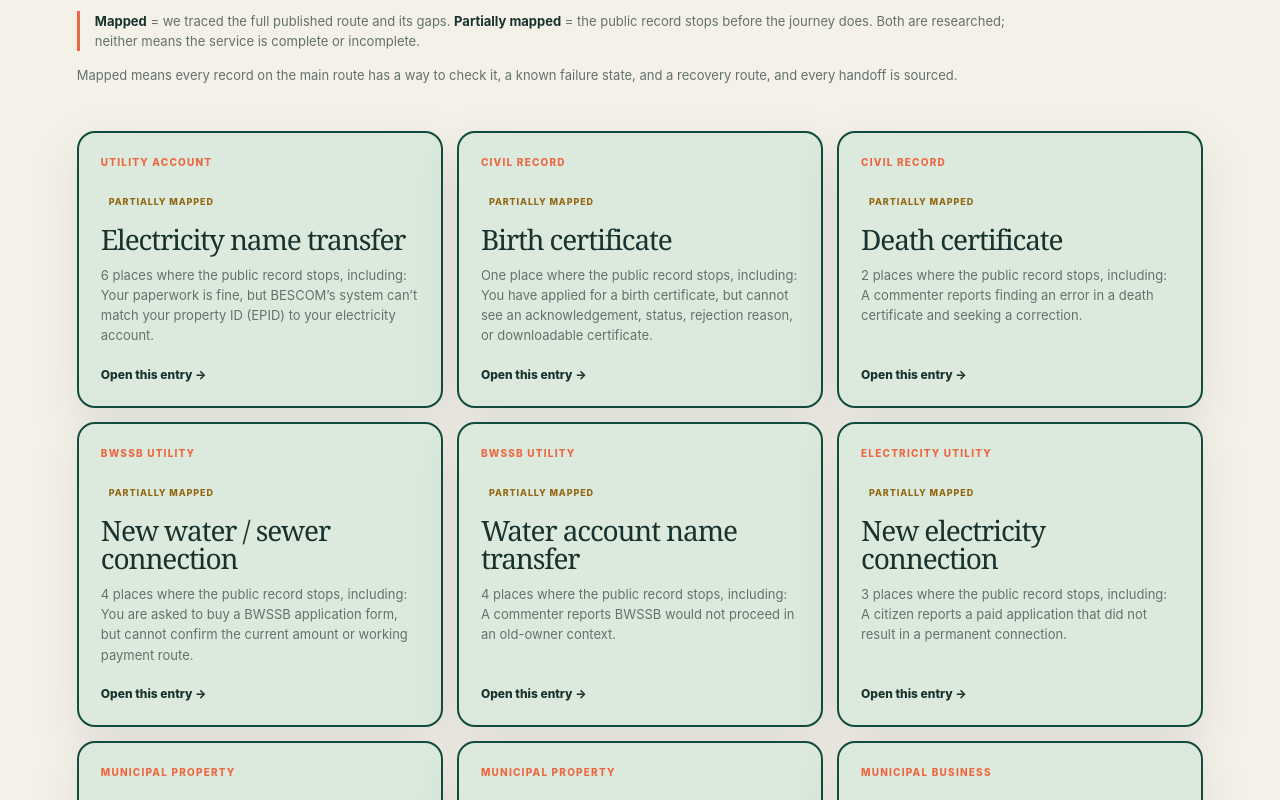
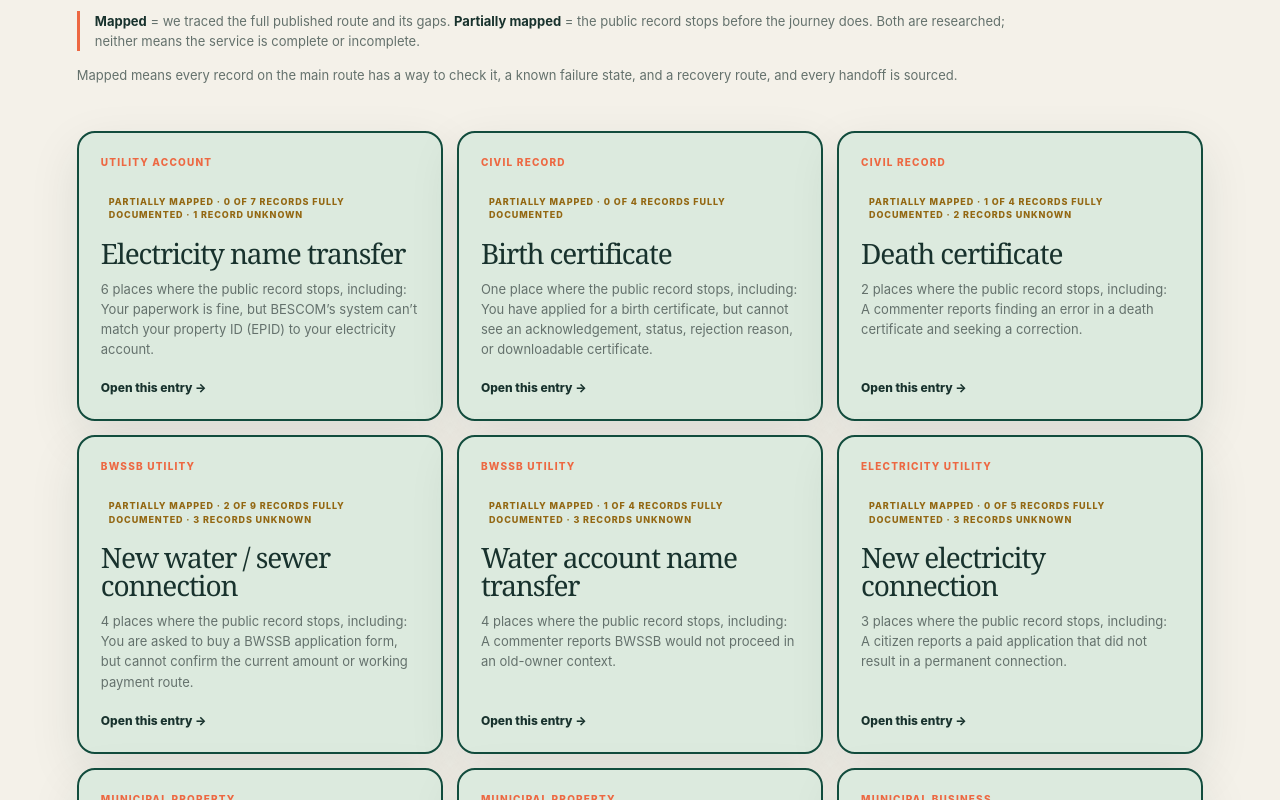
Before and after one commit to salmanneedsajob/public-service-dependency-atlas, a Next.js app: page / in a window 1280 px wide. Shown: the part 2860-3660 px from the top of the page. Built offline with nearby package versions, Linux system fonts and the light colour scheme.

Commit message:
feat: show map completeness on service entries

```diff
--- a/app/page.tsx
+++ b/app/page.tsx
@@ -85,7 +85,10 @@ export default function AtlasHome() {
             const statusDefinition = service.status === 'Mapped'
               ? 'Mapped: we traced the full published route and its gaps.'
               : 'Partially mapped: the public record stops before the journey does.';
-            return <a className="service-card mapped-service" href={service.href} key={service.title}><span className="service-category">{service.category}</span><div className={`service-status service-${service.status.toLowerCase().replaceAll(' ', '-')}`} title={statusDefinition} aria-label={`${service.status}. ${statusDefinition}`}>{service.status}</div><h3>{service.title}</h3><p>{cardCopy}</p><span className="service-cta">Open this entry →</span></a>;
+            const { fullyDocumentedRecords, totalRecords, unknownRecords } = service.mappingSummary;
+            const completeness = `${fullyDocumentedRecords} of ${totalRecords} records fully documented`;
+            const unknownCopy = unknownRecords > 0 ? ` · ${unknownRecords} ${unknownRecords === 1 ? 'record' : 'records'} unknown` : '';
+            return <a className="service-card mapped-service" href={service.href} key={service.title}><span className="service-category">{service.category}</span><div className={`service-status service-${service.status.toLowerCase().replaceAll(' ', '-')}`} title={statusDefinition} aria-label={`${service.status}. ${completeness}${unknownCopy}`}>{service.status} · {completeness}{unknownCopy}</div><h3>{service.title}</h3><p>{cardCopy}</p><span className="service-cta">Open this entry →</span></a>;
           })}
         </div>
       </section>
--- a/components/LedgerEntry.tsx
+++ b/components/LedgerEntry.tsx
@@ -7,7 +7,7 @@ import { buildSourceGroups, sourceGroupSummary, type DisplaySource, type SourceG
 import { collectUndocumentedQuestions, publicNodeLabel } from '@/lib/undocumented';
 import { serviceGuides } from '@/lib/service-copy';
 import { SlopfolioBadge } from '@/components/SlopfolioBadge';
-import { deriveServiceStatus } from '@/lib/service-status';
+import { deriveServiceMappingSummary } from '@/lib/service-status';
 
 const statusCopy: Record<RecordStatus, string> = {
   verified: 'Supported by evidence at the stated grade',
@@ -297,7 +297,10 @@ export default function LedgerEntry({ service, ledger }: { service: string; ledg
     { verified: 0, partial: 0, contested: 0, unknown: 0 } as Record<RecordStatus, number>,
   );
   const datasetNotice = datasetCopy[ledger.meta.dataKind];
-  const serviceStatus = deriveServiceStatus(ledger);
+  const mappingSummary = deriveServiceMappingSummary(ledger);
+  const serviceStatus = mappingSummary.status;
+  const completeness = `${mappingSummary.fullyDocumentedRecords} of ${mappingSummary.totalRecords} records fully documented`;
+  const unknownCopy = mappingSummary.unknownRecords > 0 ? ` · ${mappingSummary.unknownRecords} ${mappingSummary.unknownRecords === 1 ? 'record' : 'records'} unknown` : '';
   const sourceGroups = buildSourceGroups(ledger);
   const entryNames: Record<string, string> = {
     bescom: 'BESCOM transfer', khata: 'khata transfer', 'property-tax': 'property-tax transfer',
@@ -352,7 +355,7 @@ export default function LedgerEntry({ service, ledger }: { service: string; ledg
         <div className="hero-copy">
           <p className="eyebrow">Bengaluru · Independent public-source guide</p>
           <h1>{isBescom ? 'Why is my BESCOM transfer blocked?' : `Your ${entryName} journey`}</h1>
-          <p className="ledger-subtitle">Independent research snapshot · checked {ledger.meta.asOf} · <span className={`service-map-status service-${serviceStatus.toLowerCase().replaceAll(' ', '-')}`}>Map status: {serviceStatus}</span></p>
+          <p className="ledger-subtitle">Independent research snapshot · checked {ledger.meta.asOf} · <span className={`service-map-status service-${serviceStatus.toLowerCase().replaceAll(' ', '-')}`}>Map status: {serviceStatus} · {completeness}{unknownCopy}</span></p>
           <p className="lede">{isBescom ? 'Follow the records that affect an electricity name transfer, the places the route can stall, and the gaps no public source currently explains.' : `Follow the published route for ${entryName}, the places it can stall, and the questions the available public record does not answer.`}</p>
           {guide && (
             <div className="key-terms" aria-label={`Key terms for ${entryName}`}>
--- a/lib/atlas-data.ts
+++ b/lib/atlas-data.ts
@@ -1,5 +1,5 @@
 import type { Ledger } from '@/lib/ledger-types';
-import { deriveServiceStatus, type ServiceMappingStatus } from '@/lib/service-status';
+import { deriveServiceMappingSummary, type ServiceMappingSummary, type ServiceMappingStatus } from '@/lib/service-status';
 import bescomLedger from '@/ledger/research.json';
 import birthCertificateLedger from '@/ledger/birth-certificate.json';
 import buildingPlanLedger from '@/ledger/building-plan.json';
@@ -18,11 +18,12 @@ export type AtlasService = {
   title: string;
   category: string;
   status: ServiceMappingStatus;
+  mappingSummary: ServiceMappingSummary;
   href: string;
   ledger: Ledger;
 };
 
-const serviceDefinitions: Array<Omit<AtlasService, 'status'>> = [
+const serviceDefinitions: Array<Omit<AtlasService, 'status' | 'mappingSummary'>> = [
   { id: 'bescom', title: 'Electricity name transfer', category: 'Utility account', href: '/bescom', ledger: bescomLedger as Ledger },
   { id: 'birth-certificate', title: 'Birth certificate', category: 'Civil record', href: '/birth-certificate', ledger: birthCertificateLedger as Ledger },
   { id: 'death-certificate', title: 'Death certificate', category: 'Civil record', href: '/death-certificate', ledger: deathCertificateLedger as Ledger },
@@ -37,7 +38,7 @@ const serviceDefinitions: Array<Omit<AtlasService, 'status'>> = [
   { id: 'lpg', title: 'LPG connection transfer', category: 'Household utility', href: '/lpg', ledger: lpgLedger as Ledger },
 ];
 
-export const atlasServices: AtlasService[] = serviceDefinitions.map((service) => ({
-  ...service,
-  status: deriveServiceStatus(service.ledger),
-}));
+export const atlasServices: AtlasService[] = serviceDefinitions.map((service) => {
+  const mappingSummary = deriveServiceMappingSummary(service.ledger);
+  return { ...service, status: mappingSummary.status, mappingSummary };
+});
--- a/lib/service-status.ts
+++ b/lib/service-status.ts
@@ -1,23 +1,33 @@
 import type { Ledger } from '@/lib/ledger-types';
 
 export type ServiceMappingStatus = 'Mapped' | 'Partially mapped';
+
+export type ServiceMappingSummary = {
+  status: ServiceMappingStatus;
+  fullyDocumentedRecords: number;
+  totalRecords: number;
+  unknownRecords: number;
+};
 
 /**
  * A service earns Mapped only when its first (default) citizen route is usable
  * end-to-end from the evidence currently held in the ledger.
  */
-export function deriveServiceStatus(ledger: Ledger): ServiceMappingStatus {
+export function deriveServiceMappingSummary(ledger: Ledger): ServiceMappingSummary {
   const defaultScenario = ledger.scenarios[0];
-  if (!defaultScenario || defaultScenario.pathNodeIds.length === 0) return 'Partially mapped';
+  if (!defaultScenario || defaultScenario.pathNodeIds.length === 0) {
+    return { status: 'Partially mapped', fullyDocumentedRecords: 0, totalRecords: 0, unknownRecords: 0 };
+  }
 
   const pathNodes = defaultScenario.pathNodeIds.map((nodeId) => ledger.nodes.find((node) => node.id === nodeId));
-  const everyNodeIsActionable = pathNodes.every((node) =>
+  const fullyDocumentedRecords = pathNodes.filter((node) =>
     node
-    && node.status !== 'unknown'
     && node.checks.length > 0
     && node.failureSignals.length > 0
     && node.recoveries.length > 0,
-  );
+  ).length;
+  const unknownRecords = pathNodes.filter((node) => node?.status === 'unknown').length;
+  const everyNodeIsActionable = fullyDocumentedRecords === pathNodes.length && unknownRecords === 0;
 
   const pathEdges = defaultScenario.pathNodeIds.slice(1).map((toNodeId, index) => {
     const fromNodeId = defaultScenario.pathNodeIds[index];
@@ -29,5 +39,14 @@ export function deriveServiceStatus(ledger: Ledger): ServiceMappingStatus {
   });
   const everyHandoffIsSourced = pathEdges.every((edge) => edge && edge.claimIds.length > 0);
 
-  return everyNodeIsActionable && everyHandoffIsSourced ? 'Mapped' : 'Partially mapped';
+  return {
+    status: everyNodeIsActionable && everyHandoffIsSourced ? 'Mapped' : 'Partially mapped',
+    fullyDocumentedRecords,
+    totalRecords: pathNodes.length,
+    unknownRecords,
+  };
 }
+
+export function deriveServiceStatus(ledger: Ledger): ServiceMappingStatus {
+  return deriveServiceMappingSummary(ledger).status;
+}
--- a/scripts/verify-service-status.mjs
+++ b/scripts/verify-service-status.mjs
@@ -1,5 +1,5 @@
 import { readFile, readdir } from 'node:fs/promises';
-import { deriveServiceStatus } from '../lib/service-status.ts';
+import { deriveServiceMappingSummary, deriveServiceStatus } from '../lib/service-status.ts';
 
 const ignoredLedgers = new Set(['demo.synthetic.json', 'example.json', 'schema.json']);
 const ledgerFiles = (await readdir('ledger')).filter((file) => file.endsWith('.json') && !ignoredLedgers.has(file));
@@ -30,7 +30,18 @@ for (const file of ledgerFiles) {
   const ledger = JSON.parse(await readFile(`ledger/${file}`, 'utf8'));
   const expected = expectedStatus(ledger);
   const derived = deriveServiceStatus(ledger);
+  const summary = deriveServiceMappingSummary(ledger);
+  const defaultPathNodes = (ledger.scenarios[0]?.pathNodeIds ?? []).map((id) => ledger.nodes.find((node) => node.id === id));
+  const expectedFullyDocumented = defaultPathNodes.filter((node) => node
+    && node.checks.length > 0
+    && node.failureSignals.length > 0
+    && node.recoveries.length > 0).length;
+  const expectedUnknown = defaultPathNodes.filter((node) => node?.status === 'unknown').length;
   if (derived !== expected) errors.push(`${file}: expected ${expected}, got ${derived}.`);
+  if (summary.status !== derived) errors.push(`${file}: summary status and status helper disagree.`);
+  if (summary.totalRecords !== ledger.scenarios[0]?.pathNodeIds.length) errors.push(`${file}: summary total must equal default-route records.`);
+  if (summary.fullyDocumentedRecords !== expectedFullyDocumented) errors.push(`${file}: summary fully documented count is incorrect.`);
+  if (summary.unknownRecords !== expectedUnknown) errors.push(`${file}: summary Unknown count is incorrect.`);
   statusCounts[derived] += 1;
   if (/\b(?:mapped|unmapped)\b/i.test(ledger.meta.title)) errors.push(`${file}: meta.title must be neutral about mapping status.`);
 }
@@ -43,9 +54,9 @@ const [atlasData, directory, entry, explorerData, explorer] = await Promise.all(
   readFile('components/ExplorerMode.tsx', 'utf8'),
 ]);
 if (/status:\s*['"][^'"]+['"]/.test(atlasData)) errors.push('Atlas services must not contain a handwritten status value.');
-if (!atlasData.includes('status: deriveServiceStatus(service.ledger)')) errors.push('Atlas services must derive their status from each ledger.');
+if (!atlasData.includes('deriveServiceMappingSummary(service.ledger)') || !atlasData.includes('status: mappingSummary.status')) errors.push('Atlas services must derive their status from each ledger.');
 if (!directory.includes('directory-status-rule')) errors.push('Directory must explain what earns Mapped.');
-if (!entry.includes('deriveServiceStatus(ledger)')) errors.push('Entry pages must derive and show their service status.');
+if (!directory.includes('fullyDocumentedRecords') || !entry.includes('deriveServiceMappingSummary(ledger)')) errors.push('Directory cards and entry pages must show the derived completeness summary.');
 if (!explorerData.includes('status: service.status') || !explorer.includes('folder.status')) errors.push('Filing cabinet folders must receive and show the derived service status.');
 
 if (errors.length) throw new Error(`Service-status check failed:\n${errors.join('\n')}`);
```
